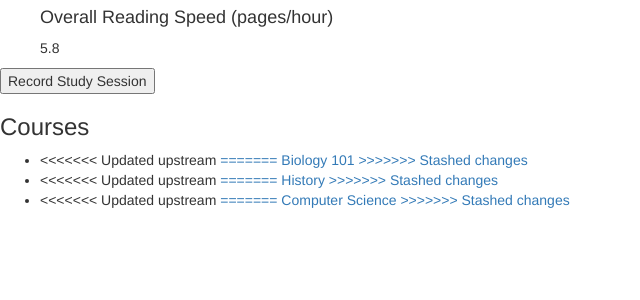
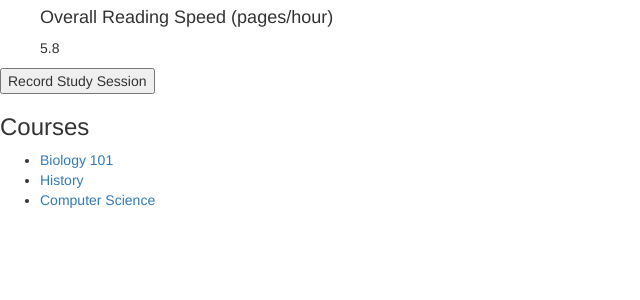
Before and after one commit to carolinehardin/pagewise, a Django app: page / in a window 1280 px wide. Shown: the part 451-751 px from the top of the page, without its empty margins (0-640 px from the left). Run offline with Django 3.2, Linux system fonts and the light colour scheme; data comes from the database, SQL or seed files in the repository; parts of the project's set-up code (start-up, migrations or seed data) failed here and were passed over; some libraries are stand-ins or nearby versions.

Commit message:
fixed minor bug

```diff
--- a/firstdjango/firstdjango/templates/inventory/index.html
+++ b/firstdjango/firstdjango/templates/inventory/index.html
@@ -50,15 +50,10 @@
 	<ul>
 		{% for oneCourse in course %}
 			<li>
-<<<<<<< Updated upstream
-				<a href="{% url 'course_detail' course.id %}">
-					{{ course.title|capfirst}}
 
-
-=======
 				<a href="{% url 'course_detail' oneCourse.id %}">
 					{{ oneCourse.title|capfirst }}
->>>>>>> Stashed changes
+
 				</a>
 			</li>
 		{% endfor %}
```
